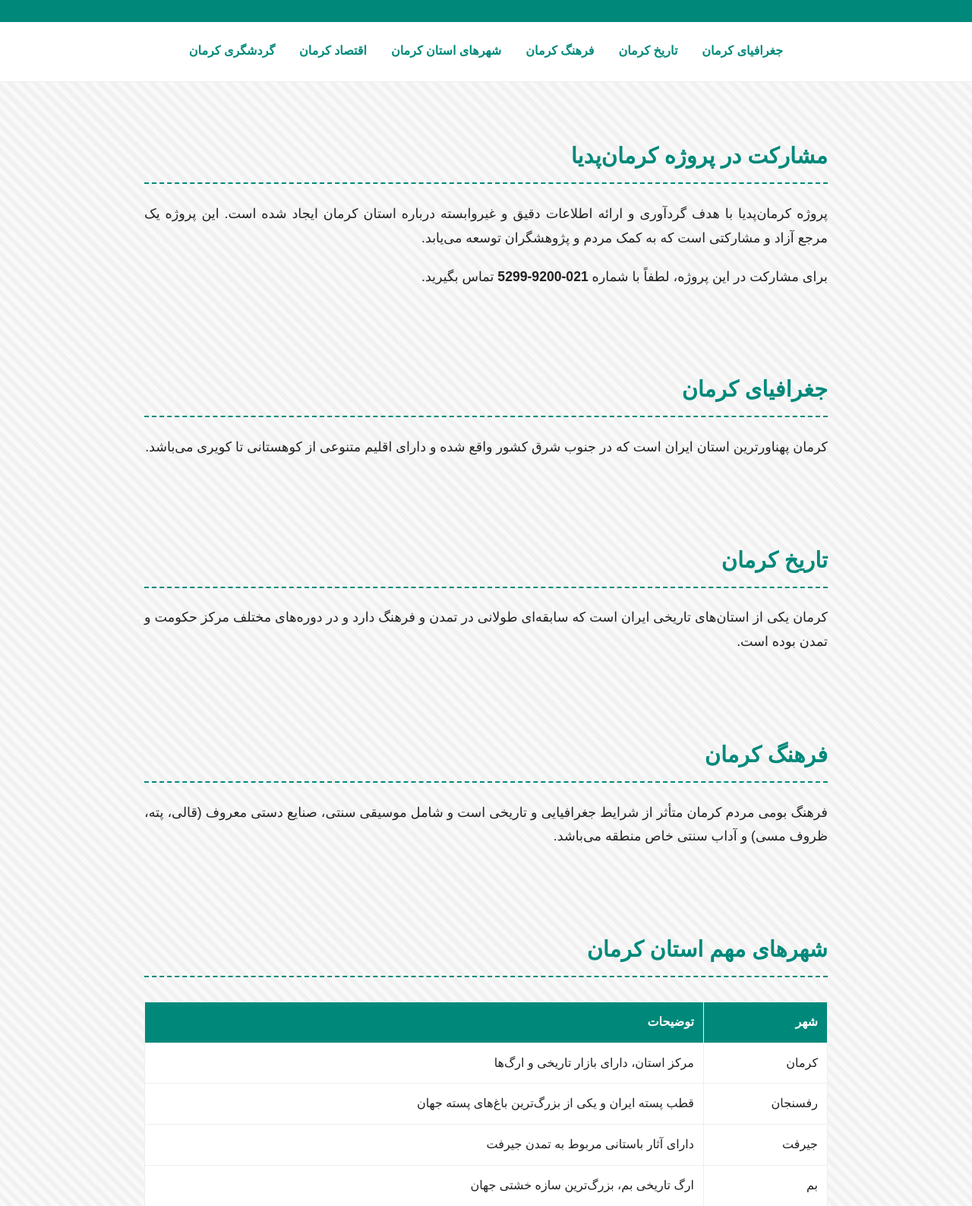
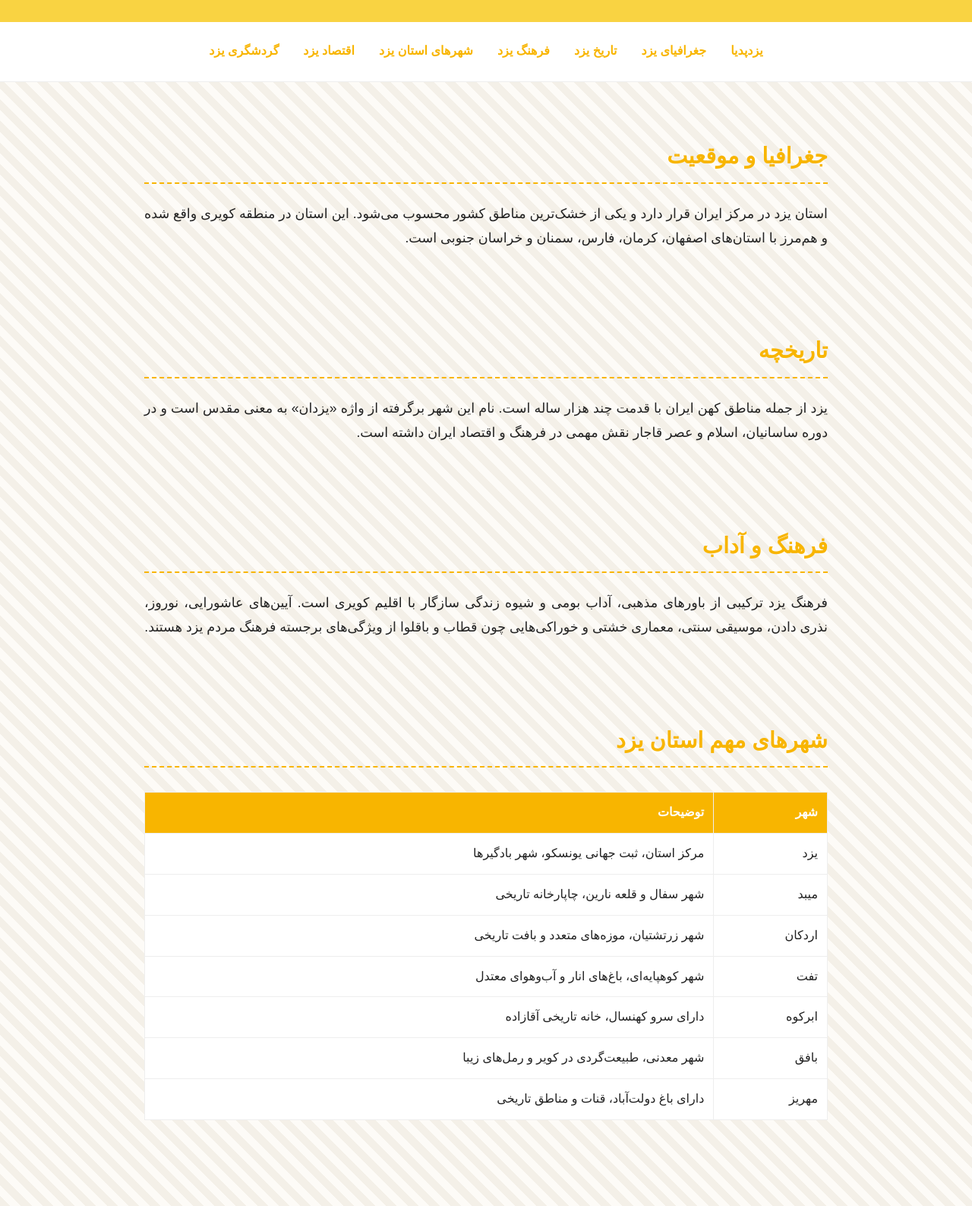
Before and after one commit to derakhtdarya/yazdpedia, a plain HTML site: page index.html in a window 1280 px wide. Shown: the part 116-1703 px from the top of the page at 76% size. Drawn offline with Linux system fonts and the light colour scheme; a web font is replaced by a local one.

Commit message:
Update index.html

```diff
--- a/index.html
+++ b/index.html
@@ -2,7 +2,7 @@
 <head>
   <meta charset="UTF-8">
   <meta name="viewport" content="width=device-width, initial-scale=1.0">
-  <title>کرمان‌پدیا</title>
+  <title>یزدپدیا</title>
   <link href="https://cdnjs.cloudflare.com/ajax/libs/vazir-font/30.1.0/font-face.css" rel="stylesheet">
   <style>
     html {
@@ -10,18 +10,17 @@
     }
     body {
       font-family: Vazirmatn, Vazir, sans-serif;
-      background: linear-gradient(135deg, #f9f9f9 0%, #f1f1f1 100%);
+      background: linear-gradient(135deg, #fdfbf7 0%, #f4f0e8 100%);
       color: #222;
       margin: 0;
       padding: 0;
       line-height: 1.8;
-      background-image: repeating-linear-gradient(45deg, #f9f9f9, #f9f9f9 6px, #f1f1f1 6px, #f1f1f1 12px);
+      background-image: repeating-linear-gradient(45deg, #fdfbf7, #fdfbf7 10px, #f4f0e8 10px, #f4f0e8 20px);
     }
     header {
-      background: #00897b;
+      background: #f9d342;
       padding: 2rem;
       text-align: center;
-      color: white;
       box-shadow: 0 2px 4px rgba(0,0,0,0.1);
     }
     header h1 {
@@ -42,16 +41,13 @@
     nav a {
       margin: 0.5rem 1rem;
       text-decoration: none;
-      color: #00897b;
+      color: #f8b500;
       font-weight: bold;
       border-bottom: 2px solid transparent;
       transition: border-color 0.3s;
     }
     nav a:hover {
-      border-bottom: 2px solid #00897b;
-    }
-    #kermanpedia-nav-title {
-      display: none;
+      border-bottom: 2px solid #f8b500;
     }
     section {
       max-width: 900px;
@@ -59,15 +55,26 @@
       padding: 1rem;
     }
     h2 {
-      color: #00897b;
+      color: #f8b500;
       font-size: 1.8rem;
-      border-bottom: 2px dashed #00897b;
+      border-bottom: 2px dashed #f8b500;
       padding-bottom: 0.5rem;
     }
     p {
       margin-bottom: 1.2rem;
       font-size: 1.1rem;
       text-align: justify;
+    }
+    ul {
+      list-style: none;
+      padding: 0;
+    }
+    li {
+      margin-bottom: 1rem;
+      background: #fffefa;
+      padding: 1rem;
+      border-radius: 8px;
+      box-shadow: 0 1px 3px rgba(0,0,0,0.05);
     }
     table {
       width: 100%;
@@ -83,11 +90,11 @@
       text-align: right;
     }
     th {
-      background-color: #00897b;
+      background-color: #f8b500;
       color: white;
     }
     footer {
-      background: #00897b;
+      background: #f8b500;
       text-align: center;
       padding: 1rem;
       color: white;
@@ -97,69 +104,61 @@
 </head>
 <body>
   <header>
-    <h1>کرمان‌پدیا</h1>
+    <h1>یزدپدیا</h1>
   </header>
   <nav>
-    <a id="kermanpedia-nav-title" href="#contribute">کرمان‌پدیا</a>
-    <a href="#location">جغرافیای کرمان</a>
-    <a href="#history">تاریخ کرمان</a>
-    <a href="#culture">فرهنگ کرمان</a>
-    <a href="#cities">شهرهای استان کرمان</a>
-    <a href="#economy">اقتصاد کرمان</a>
-    <a href="#tourism">گردشگری کرمان</a>
+    <a href="#contribute">یزدپدیا</a>
+    <a href="#location">جغرافیای یزد</a>
+    <a href="#history">تاریخ یزد</a>
+    <a href="#culture">فرهنگ یزد</a>
+    <a href="#cities">شهرهای استان یزد</a>
+    <a href="#economy">اقتصاد یزد</a>
+    <a href="#tourism">گردشگری یزد</a>
   </nav>
-  <section id="contribute">
-    <h2>مشارکت در پروژه کرمان‌پدیا</h2>
-    <p>پروژه کرمان‌پدیا با هدف گردآوری و ارائه اطلاعات دقیق و غیروابسته درباره استان کرمان ایجاد شده است. این پروژه یک مرجع آزاد و مشارکتی است که به کمک مردم و پژوهشگران توسعه می‌یابد.</p>
-    <p>برای مشارکت در این پروژه، لطفاً با شماره <strong>021-9200-5299</strong> تماس بگیرید.</p>
-  </section>
   <section id="location">
-    <h2>جغرافیای کرمان</h2>
-    <p>کرمان پهناورترین استان ایران است که در جنوب شرق کشور واقع شده و دارای اقلیم متنوعی از کوهستانی تا کویری می‌باشد.</p>
+    <h2>جغرافیا و موقعیت</h2>
+    <p>استان یزد در مرکز ایران قرار دارد و یکی از خشک‌ترین مناطق کشور محسوب می‌شود. این استان در منطقه کویری واقع شده و هم‌مرز با استان‌های اصفهان، کرمان، فارس، سمنان و خراسان جنوبی است.</p>
   </section>
   <section id="history">
-    <h2>تاریخ کرمان</h2>
-    <p>کرمان یکی از استان‌های تاریخی ایران است که سابقه‌ای طولانی در تمدن و فرهنگ دارد و در دوره‌های مختلف مرکز حکومت و تمدن بوده است.</p>
+    <h2>تاریخچه</h2>
+    <p>یزد از جمله مناطق کهن ایران با قدمت چند هزار ساله است. نام این شهر برگرفته از واژه «یزدان» به معنی مقدس است و در دوره ساسانیان، اسلام و عصر قاجار نقش مهمی در فرهنگ و اقتصاد ایران داشته است.</p>
   </section>
   <section id="culture">
-    <h2>فرهنگ کرمان</h2>
-    <p>فرهنگ بومی مردم کرمان متأثر از شرایط جغرافیایی و تاریخی است و شامل موسیقی سنتی، صنایع دستی معروف (قالی، پته، ظروف مسی) و آداب سنتی خاص منطقه می‌باشد.</p>
+    <h2>فرهنگ و آداب</h2>
+    <p>فرهنگ یزد ترکیبی از باورهای مذهبی، آداب بومی و شیوه زندگی سازگار با اقلیم کویری است. آیین‌های عاشورایی، نوروز، نذری دادن، موسیقی سنتی، معماری خشتی و خوراکی‌هایی چون قطاب و باقلوا از ویژگی‌های برجسته فرهنگ مردم یزد هستند.</p>
   </section>
   <section id="cities">
-    <h2>شهرهای مهم استان کرمان</h2>
+    <h2>شهرهای مهم استان یزد</h2>
     <table>
       <thead>
         <tr><th>شهر</th><th>توضیحات</th></tr>
       </thead>
       <tbody>
-        <tr><td>کرمان</td><td>مرکز استان، دارای بازار تاریخی و ارگ‌ها</td></tr>
-        <tr><td>رفسنجان</td><td>قطب پسته ایران و یکی از بزرگ‌ترین باغ‌های پسته جهان</td></tr>
-        <tr><td>جیرفت</td><td>دارای آثار باستانی مربوط به تمدن جیرفت</td></tr>
-        <tr><td>بم</td><td>ارگ تاریخی بم، بزرگ‌ترین سازه خشتی جهان</td></tr>
-        <tr><td>سیرجان</td><td>منطقه صنعتی و معدنی مهم</td></tr>
+        <tr><td>یزد</td><td>مرکز استان، ثبت جهانی یونسکو، شهر بادگیرها</td></tr>
+        <tr><td>میبد</td><td>شهر سفال و قلعه نارین، چاپارخانه تاریخی</td></tr>
+        <tr><td>اردکان</td><td>شهر زرتشتیان، موزه‌های متعدد و بافت تاریخی</td></tr>
+        <tr><td>تفت</td><td>شهر کوهپایه‌ای، باغ‌های انار و آب‌وهوای معتدل</td></tr>
+        <tr><td>ابرکوه</td><td>دارای سرو کهنسال، خانه تاریخی آقازاده</td></tr>
+        <tr><td>بافق</td><td>شهر معدنی، طبیعت‌گردی در کویر و رمل‌های زیبا</td></tr>
+        <tr><td>مهریز</td><td>دارای باغ دولت‌آباد، قنات و مناطق تاریخی</td></tr>
       </tbody>
     </table>
   </section>
   <section id="economy">
-    <h2>اقتصاد کرمان</h2>
-    <p>اقتصاد کرمان بر پایه کشاورزی، معدن (مس، زغال‌سنگ)، صنایع دستی و گردشگری استوار است.</p>
+    <h2>اقتصاد</h2>
+    <p>اقتصاد استان یزد مبتنی بر صنعت (کاشی، سرامیک، نساجی، فولاد)، صنایع دستی و معادن است. همچنین در حوزه کشاورزی محصولات خاصی مانند پسته و انار تولید می‌شود.</p>
   </section>
   <section id="tourism">
-    <h2>گردشگری کرمان</h2>
-    <p>از جاذبه‌های کرمان می‌توان به باغ شازده ماهان، ارگ بم، بازار کرمان، حمام گنجعلی‌خان و کویر لوت اشاره کرد.</p>
+    <h2>جاذبه‌های گردشگری</h2>
+    <p>از جاذبه‌های مهم استان می‌توان به مسجد جامع یزد، میدان امیرچخماق، باغ دولت‌آباد، آتشکده زرتشتیان و بافت تاریخی یزد اشاره کرد.</p>
+  </section>
+  <section id="contribute">
+    <h2>مشارکت در پروژه یزدپدیا</h2>
+    <p>پروژه یزدپدیا با هدف گردآوری و ارائه اطلاعات دقیق، علمی و دست‌اول درباره استان یزد راه‌اندازی شده است. این پروژه دانشنامه‌ای آزاد و مردمی است که با مشارکت علاقه‌مندان، پژوهشگران، معلمان، دانشجویان و بومیان استان غنا می‌یابد.</p>
+    <p>برای مشارکت و همکاری در این پروژه، لطفاً با شماره <strong>021-9200-5299</strong> تماس بگیرید.</p>
   </section>
   <footer>
     در حال توسعه و بروزرسانی
   </footer>
-  <script>
-    const navTitle = document.getElementById('kermanpedia-nav-title');
-    window.addEventListener('scroll', () => {
-      if (window.scrollY > 200) {
-        navTitle.style.display = 'inline';
-      } else {
-        navTitle.style.display = 'none';
-      }
-    });
-  </script>
 </body>
 </html>
```
